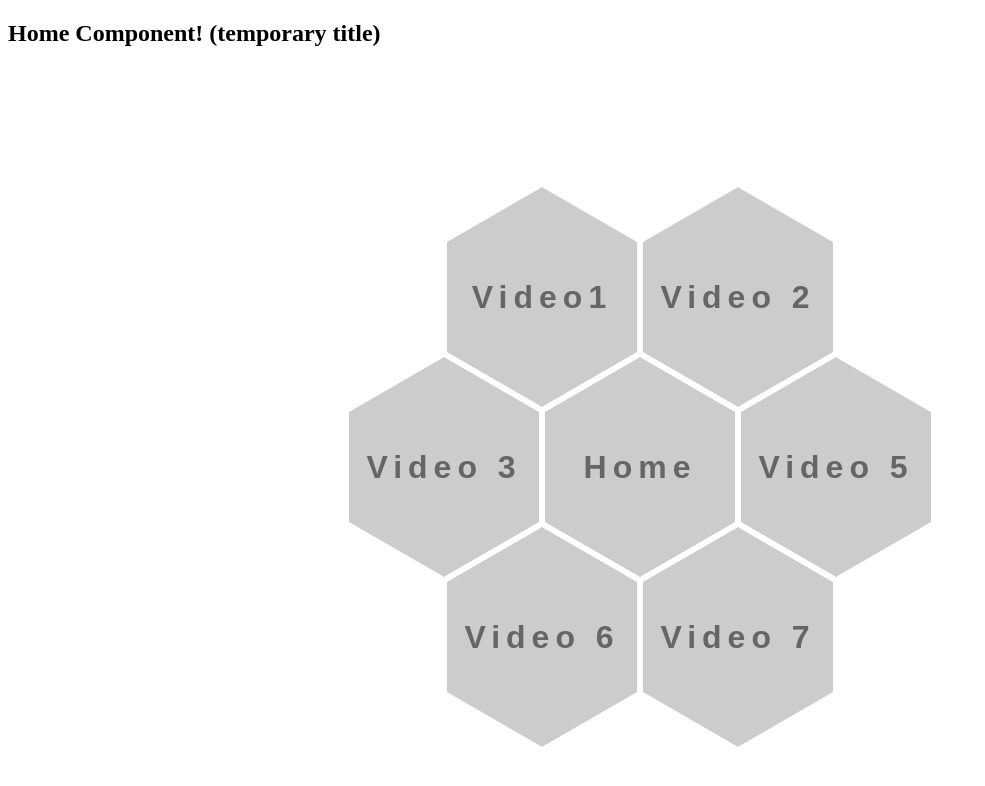
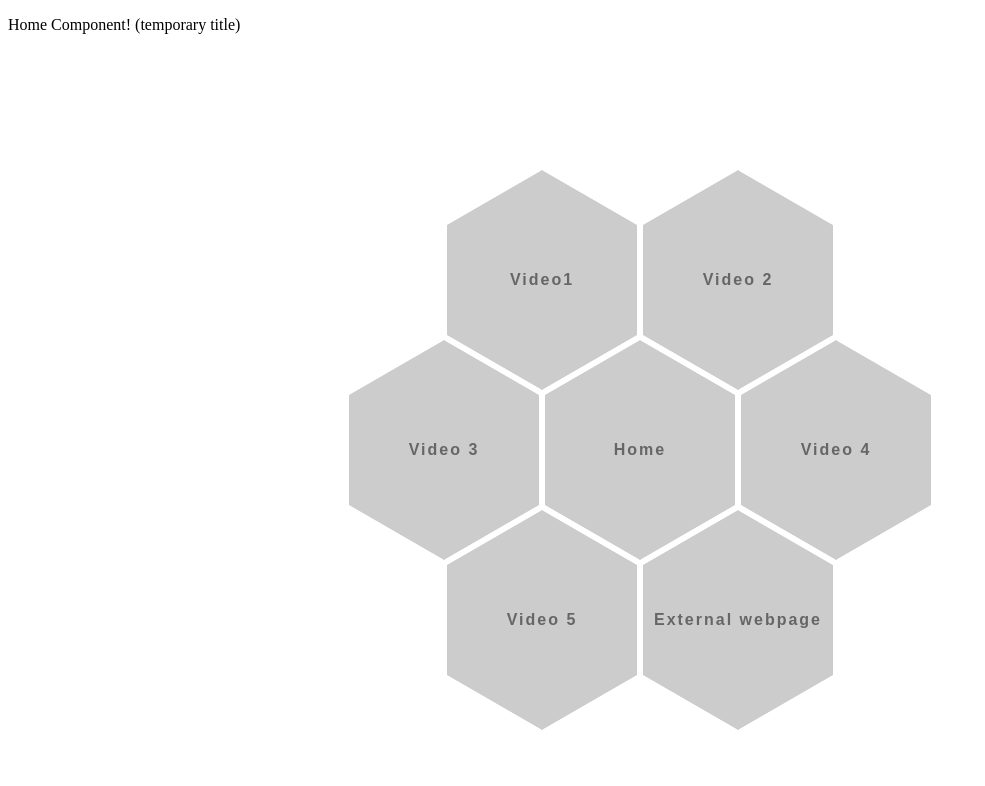
Before and after one commit to gaborvrg/knorr-project, an Angular app: page / in a window 1280 px wide. Shown: the top 786 px of the page, without its empty margins (0-985 px from the left). Built offline with nearby package versions, Linux system fonts and the light colour scheme.

Commit message:
added: basic routing for components

```diff
--- a/src/app/app-routing.module.ts
+++ b/src/app/app-routing.module.ts
@@ -2,11 +2,16 @@ import { NgModule } from '@angular/core';
 import { Routes, RouterModule } from '@angular/router';
 import { VideoComponent } from './video/video.component';
 import { HomeComponent } from './home/home.component';
+import { ExternalWebpageComponent } from './external-webpage/external-webpage.component';
 
-const routes: Routes = [];
+const appRoutes: Routes = [
+  { path: '', component: HomeComponent },
+  { path: 'video', component: VideoComponent },
+  { path: 'external', component: ExternalWebpageComponent }
+];
 
 @NgModule({
-  imports: [RouterModule.forRoot(routes)],
+  imports: [RouterModule.forRoot(appRoutes)],
   exports: [RouterModule]
 })
 export class AppRoutingModule { }
--- a/src/app/app.component.html
+++ b/src/app/app.component.html
@@ -1,3 +1 @@
-<app-home></app-home>
-
 <router-outlet></router-outlet>
--- a/src/app/app.module.ts
+++ b/src/app/app.module.ts
@@ -1,7 +1,7 @@
 import { BrowserModule } from '@angular/platform-browser';
 import { NgModule } from '@angular/core';
+import { AppRoutingModule } from './app-routing.module';
 
-import { AppRoutingModule } from './app-routing.module';
 import { AppComponent } from './app.component';
 import { HomeComponent } from './home/home.component';
 import { VideoComponent } from './video/video.component';
--- a/src/app/home/home.component.css
+++ b/src/app/home/home.component.css
@@ -38,9 +38,9 @@ div {
   line-height: 110px;
   text-align: center;
   font-family: sans-serif;
-  font-size: 2em;
+  font-size: 1em;
   font-weight: bold;
-  letter-spacing: 6px;
+  letter-spacing: 2px;
   color: #000;
   color: rgba(0, 0, 0, .5);
   cursor: pointer;
--- a/src/app/home/home.component.html
+++ b/src/app/home/home.component.html
@@ -1,12 +1,12 @@
-<h2>
+<p>
   Home Component! (temporary title)
-</h2>
+</p>
 
 <div class="menu-container">
 
   <div class="hex-wrapper">
     <div class="hex-row shift">
-      <div class="hexagon" id="nav-video1">
+      <div class="hexagon" id="nav-video1" [routerLink]="[ '/video' ]">
         Video1
         <div class="face1"></div>
         <div class="face2"></div>
@@ -23,25 +23,25 @@
         <div class="face1"></div>
         <div class="face2"></div>
       </div>
-      <div class="hexagon" id="nav-home">
+      <div class="hexagon" id="nav-home" [routerLink]="[ '/' ]">
         Home
         <div class="face1"></div>
         <div class="face2"></div>
       </div>
+      <div class="hexagon" id="nav-video4">
+        Video 4
+        <div class="face1"></div>
+        <div class="face2"></div>
+      </div>
+    </div>
+    <div class="hex-row shift">
       <div class="hexagon" id="nav-video5">
         Video 5
         <div class="face1"></div>
         <div class="face2"></div>
       </div>
-    </div>
-    <div class="hex-row shift">
-      <div class="hexagon" id="nav-video6">
-        Video 6
-        <div class="face1"></div>
-        <div class="face2"></div>
-      </div>
-      <div class="hexagon" id="nav-video7">
-        Video 7
+      <div class="hexagon" id="nav-video6" [routerLink]="[ '/external' ]">
+        External webpage
         <div class="face1"></div>
         <div class="face2"></div>
       </div>
```
